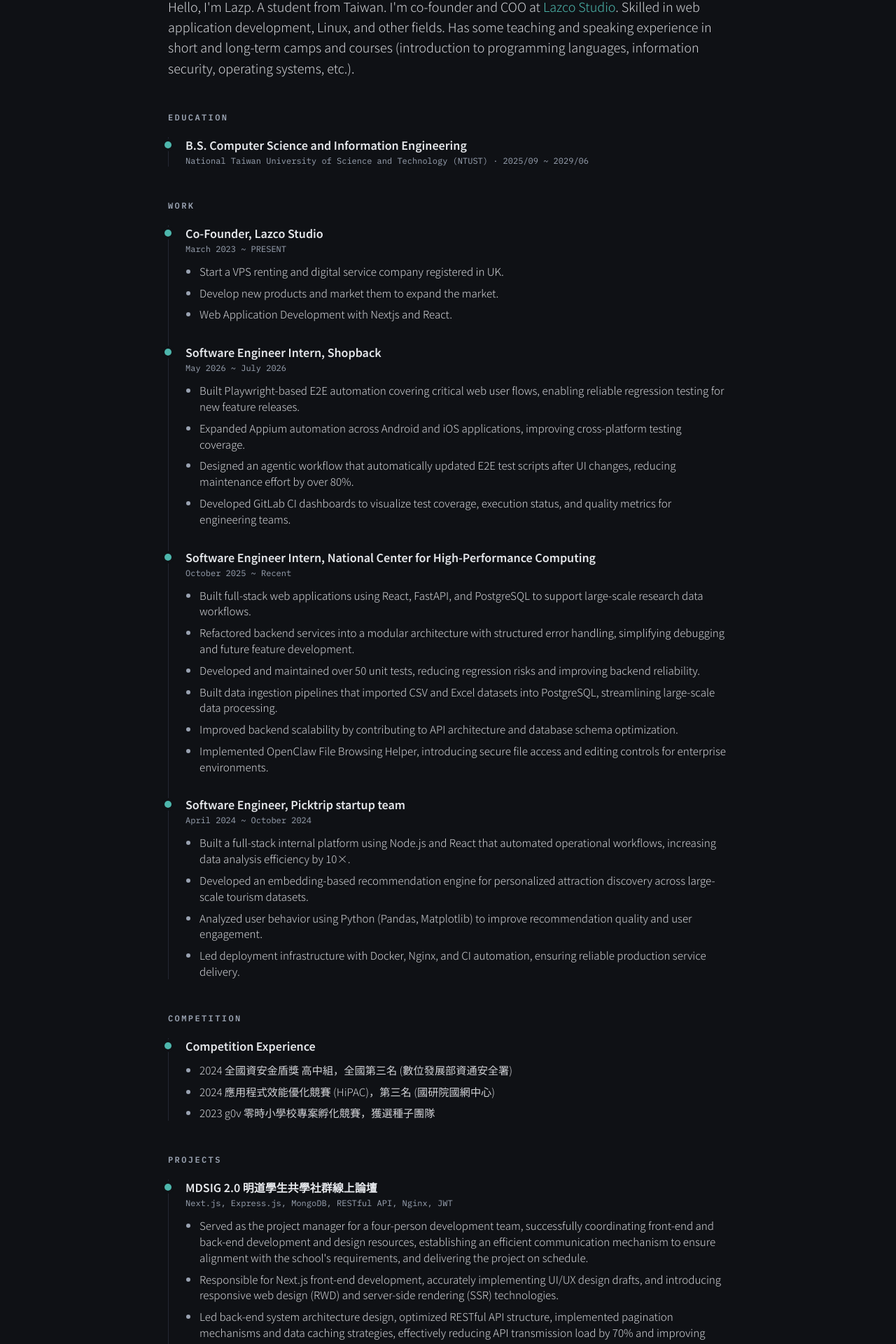
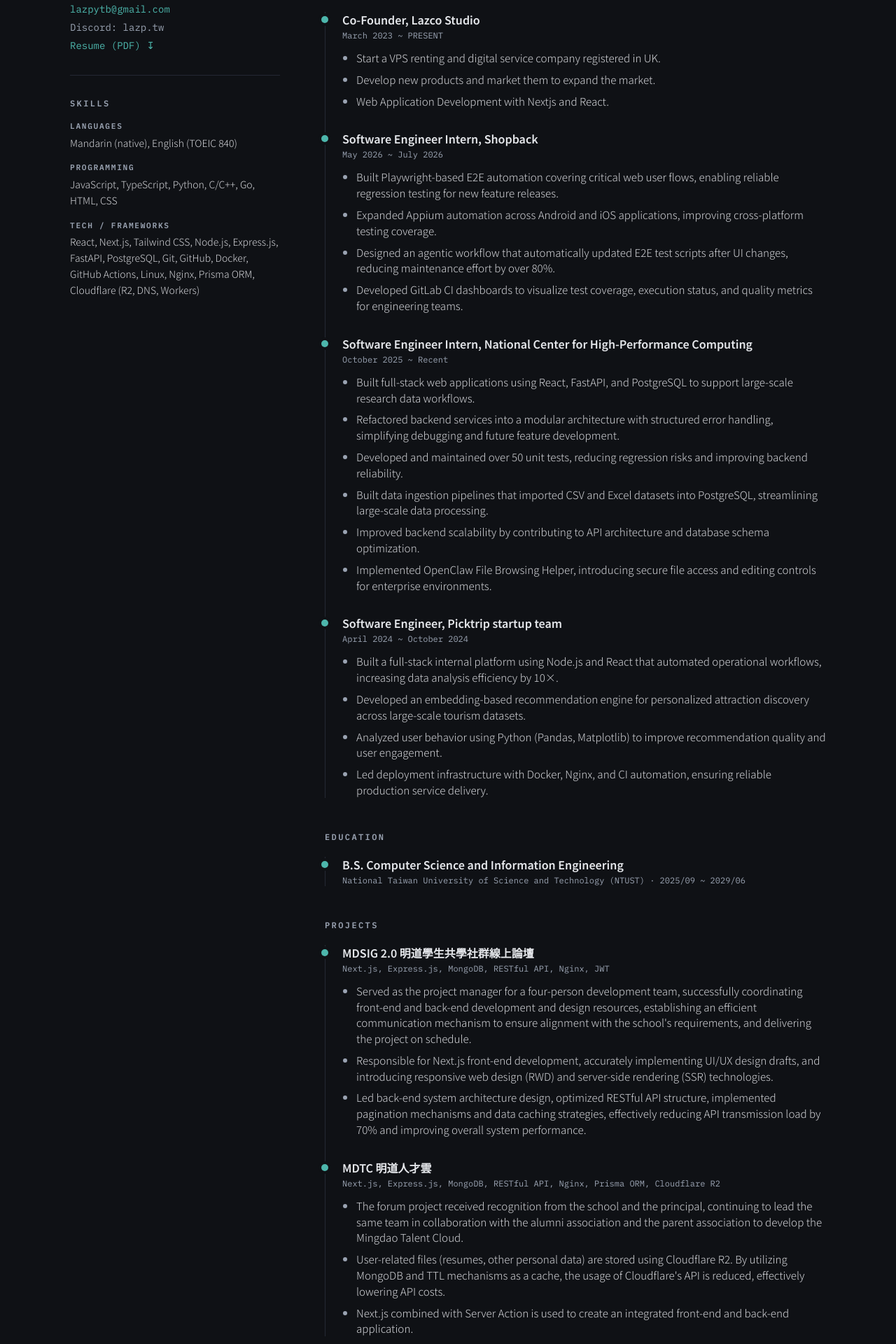
Before and after one commit to banahaker/banahaker.github.io, a React (Vite) app: page / in a window 1280 px wide. Shown: the part 264-2184 px from the top of the page at 70% size. Built offline with nearby package versions, Linux system fonts and the light colour scheme.

Commit message:
feat: two-column sidebar + timeline app shell

```diff
--- a/src/App.tsx
+++ b/src/App.tsx
@@ -1,21 +1,29 @@
-import ProfileBlock from "./components/ProfileBlock";
+import Sidebar from "./components/Sidebar";
 import IntroBlock from "./components/IntroBlock";
+import WorkExpBlock from "./components/WorkExpBlock";
 import EducationExpBlock from "./components/EducationExpBlock";
-import WorkExpBlock from "./components/WorkExpBlock";
+import ProjectExpBlock from "./components/ProjectExpBlock";
 import CompetitionExpBlock from "./components/CompetitionExpBlock";
-import ProjectExpBlock from "./components/ProjectExpBlock";
 
 import "./App.css";
 
 function App() {
   return (
-    <div className="w-[90dvw] max-w-[800px] mx-auto">
-      <ProfileBlock></ProfileBlock>
-      <IntroBlock></IntroBlock>
-      <EducationExpBlock></EducationExpBlock>
-      <WorkExpBlock></WorkExpBlock>
-      <CompetitionExpBlock></CompetitionExpBlock>
-      <ProjectExpBlock></ProjectExpBlock>
+    <div className="min-h-dvh">
+      <div className="mx-auto w-[90dvw] max-w-[1080px] py-12 md:py-20 flex flex-col md:flex-row gap-12 md:gap-16">
+        <div className="md:w-[300px] md:shrink-0">
+          <Sidebar />
+        </div>
+        <main className="min-w-0 flex-1">
+          <IntroBlock />
+          <div className="mt-12 flex flex-col">
+            <WorkExpBlock />
+            <EducationExpBlock />
+            <ProjectExpBlock />
+            <CompetitionExpBlock />
+          </div>
+        </main>
+      </div>
     </div>
   );
 }
```
